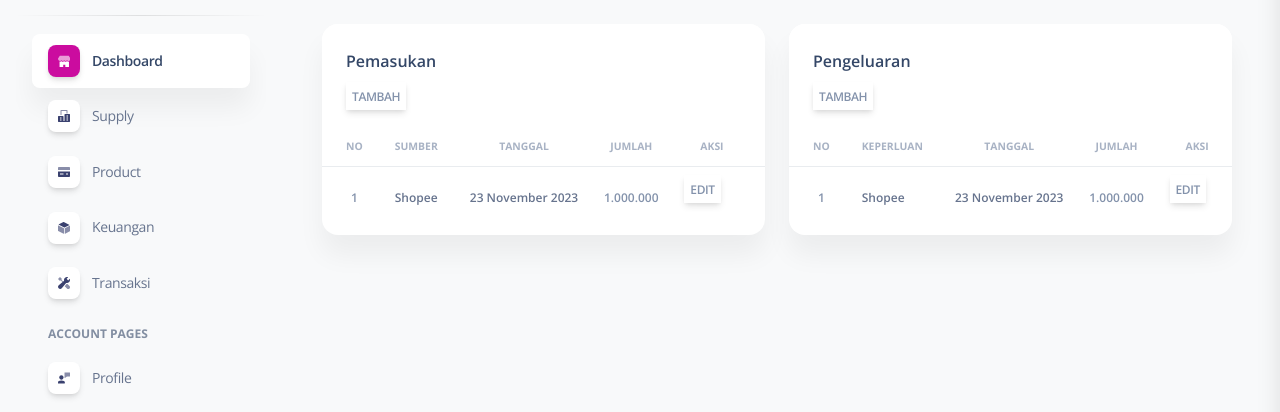
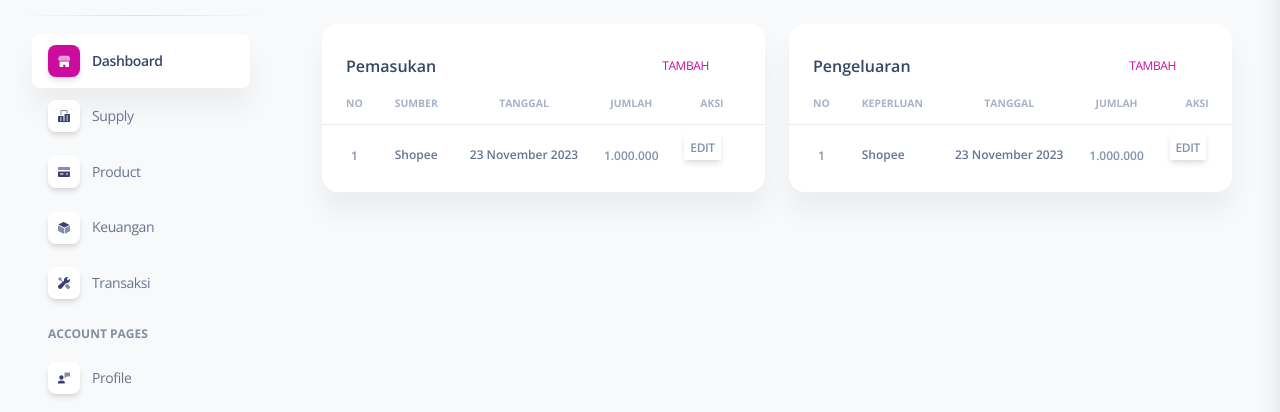
Before and after one commit to ditafaradila/desasaHD, a CodeIgniter 4 app: template app/Views/toko/keuangan.php in a window 1280 px wide. Shown: the part 79-491 px from the top of the page. Run offline with PHP 8.4 and a stand-in for CodeIgniter, Linux system fonts and the light colour scheme; the template is opened without the code that fills it, so the values that code supplies are empty; some libraries are stand-ins or nearby versions.

Commit message:
another keuangan update

```diff
--- a/app/Views/toko/keuangan.php
+++ b/app/Views/toko/keuangan.php
@@ -20,10 +20,16 @@
         <div class="col-6">
             <div class="card mb-4">
                 <div class="card-header pb-0">
-                    <h6>Pemasukan</h6>
-                    <button class="btn info align-left text-center">
-                        <span class="text-secondary text-xs font-weight-bold">Tambah</span>
-                    </button>
+                    <div class="row">
+                        <div class="col-6 d-flex align-items-center">
+                            <h6 class="mb-0">Pemasukan</h6>
+                        </div>
+                        <div class="col-6 text-end">
+                            <button class="btn btn-outline-primary btn-sm mb-0">Tambah</button>
+                        </div>
+                    </div>
+
+
                 </div>
 
                 <div class="card-body px-0 pt-0 pb-2">
@@ -78,10 +84,21 @@
         <div class="col-6">
             <div class="card mb-4">
                 <div class="card-header pb-0">
-                    <h6>Pengeluaran</h6>
+
+                    <div class="row">
+                        <div class="col-6 d-flex align-items-center">
+                            <h6 class="mb-0">Pengeluaran</h6>
+                        </div>
+                        <div class="col-6 text-end">
+                            <button class="btn btn-outline-primary btn-sm mb-0">Tambah</button>
+                        </div>
+                    </div>
+
+                    <!-- <h6>Pengeluaran</h6>
                     <button class="btn info align-left text-center">
                         <span class="text-secondary text-xs font-weight-bold">Tambah</span>
-                    </button>
+                    </button> -->
+
                 </div>
                 <div class="card-body px-0 pt-0 pb-2">
                     <div class="table-responsive p-0">
```
